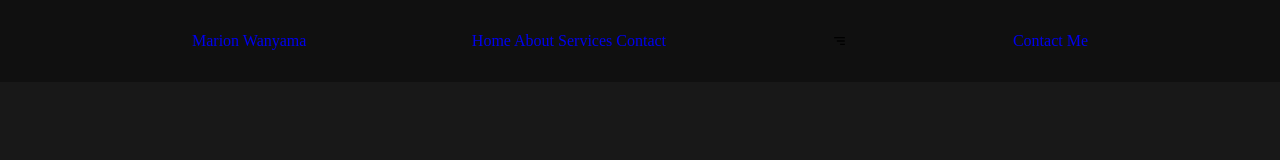
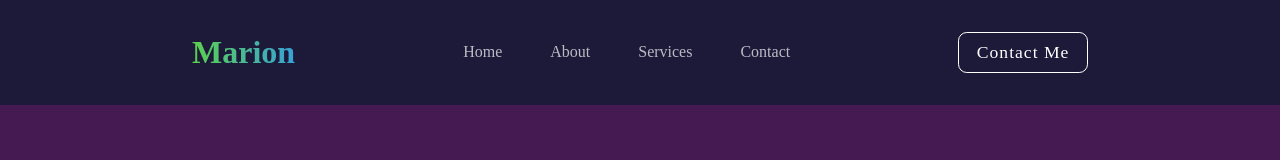
Before and after one commit to Marionwanyama23/portfolio-website-js, a plain HTML site: page index.html in a window 1280 px wide. Drawn offline with nearby package versions, Linux system fonts and the light colour scheme.

Commit message:
competed the navbar

```diff
--- a/index.html
+++ b/index.html
@@ -10,7 +10,7 @@
 <body>
 
     <nav>
-        <a href="#" class="logo"><span>Marion Wanyama</span></a>
+        <a href="#" class="logo"><span>Marion</span></a>
 
         <ul class="links">
             <a href="#home">Home</a>
--- a/style.css
+++ b/style.css
@@ -9,8 +9,9 @@
 }
 
 :root{
-    --background: rgb(24,24,24);
-    --second-background: rgb(21,21,21);
+    /* --background: rgb(24,24,24);
+    --second-background: rgb(21,21,21);  */
+    --background:#451952;
 }
 
 body{
@@ -25,7 +26,65 @@ nav{
     display: flex;
     align-items: center;
     justify-content: space-between;
-    background-color: rgba(15, 15, 15, 0.8);
+    /* background-color: rgba(15, 15, 15, 0.8); */
+    background-color: #1d1a39;
     backdrop-filter: blur(10%);
     z-index: 1000;
 }
+
+ul{
+    display: flex;
+    align-items: center;
+    gap: 3em;
+}
+
+nav ul a{
+    color: white;
+    opacity: 0.7;
+    transition: 0.2s ease-in-out;
+}
+
+nav ul a:hover{
+    opacity: 1;
+}
+
+.logo{
+    color: white;
+    font-size: 2em;
+    font-weight: 800;
+    opacity: 0.8;
+    transition: 0.2s ease-in-out;
+}
+
+.logo:hover{
+    opacity: 1;
+}
+
+.btn{
+    padding: 0.5em 1em;
+    color: white;
+    font-weight: 500;
+    letter-spacing: 1px;
+    border-radius: 0.5em;
+    font-size: 1.1em;
+    border: 1px solid white;
+    cursor: pointer;
+    transition: 0.2s ease-in-out;
+}
+
+.btn:hover{
+    background-color: white;
+    color: var(--background)
+}
+
+span{
+    background: linear-gradient(to right, #6cff52, #3ec5ff);
+    background-clip: text;
+    color: transparent;
+}
+
+#menu{
+    color: white;
+    font-size: 3em;
+    display: none;
+}
```
